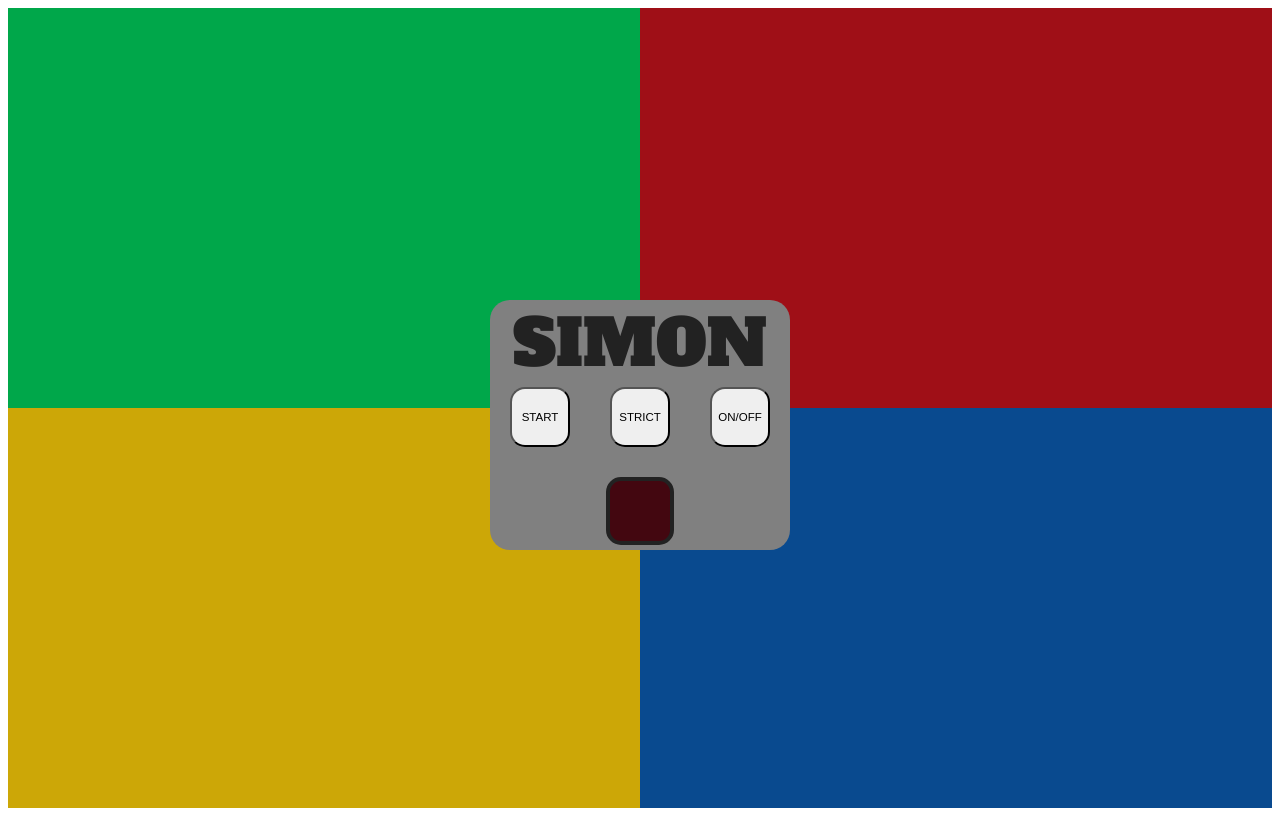
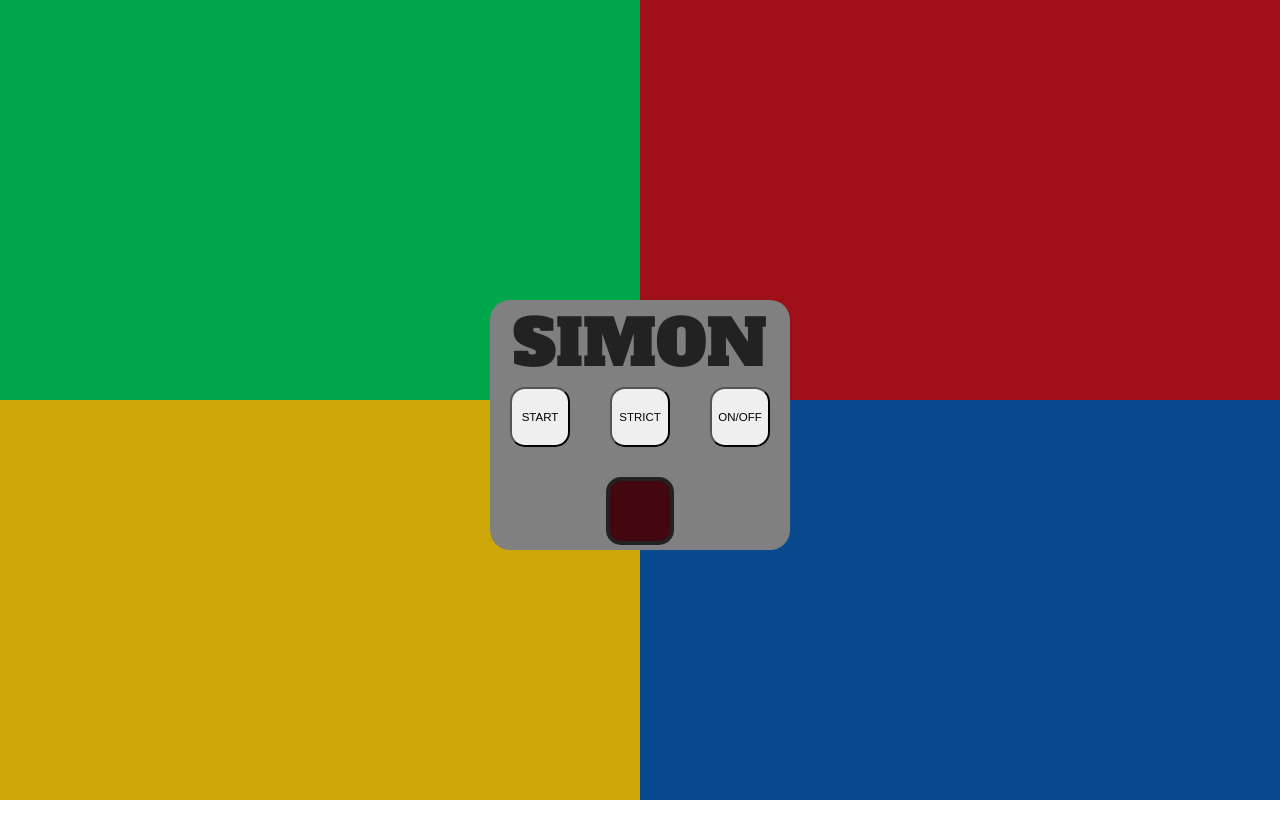
Before and after one commit to TheNewStyles/simon-game, an Angular app: page / in a window 1280 px wide. Built offline with nearby package versions, Linux system fonts and the light colour scheme.

Commit message:
Add global css styles

```diff
--- a/src/styles.css
+++ b/src/styles.css
@@ -1 +1,3 @@
-/* You can add global styles to this file, and also import other style files */
+body {
+    margin: 0px;
+}
```
